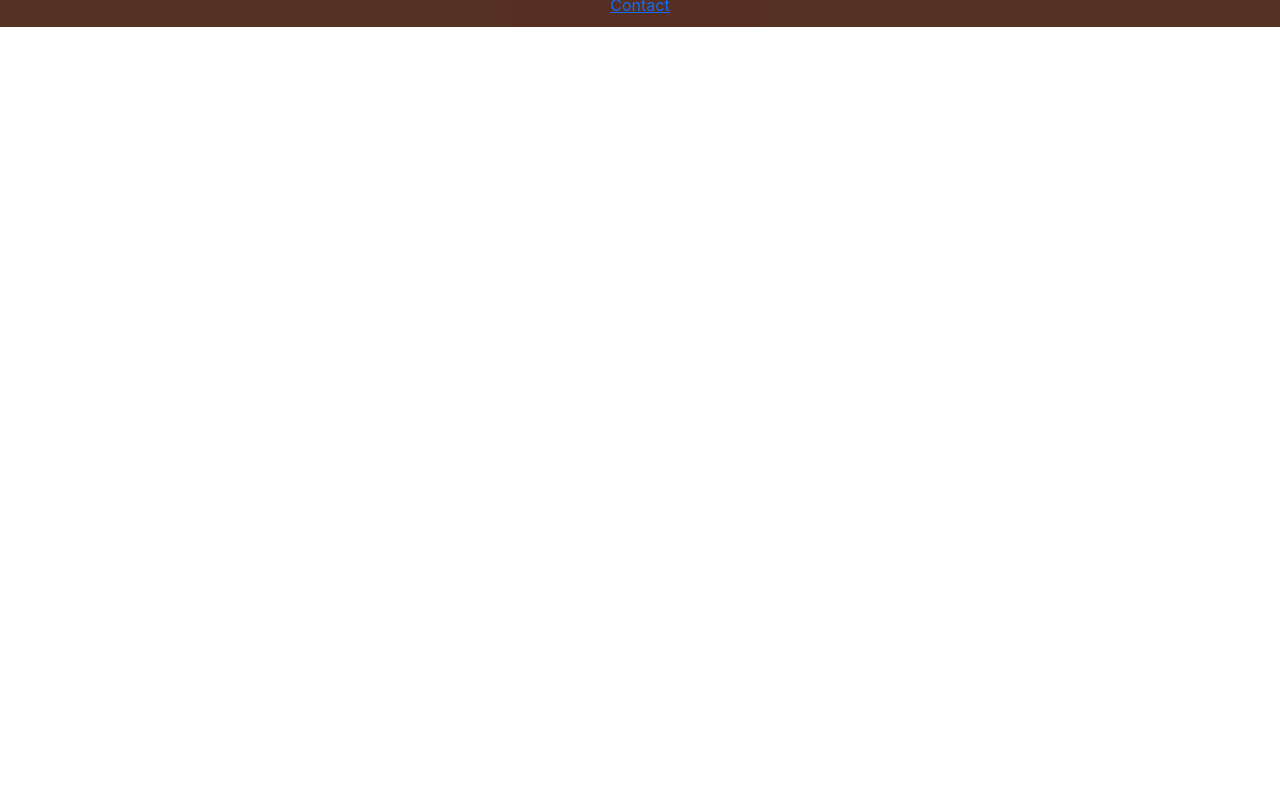
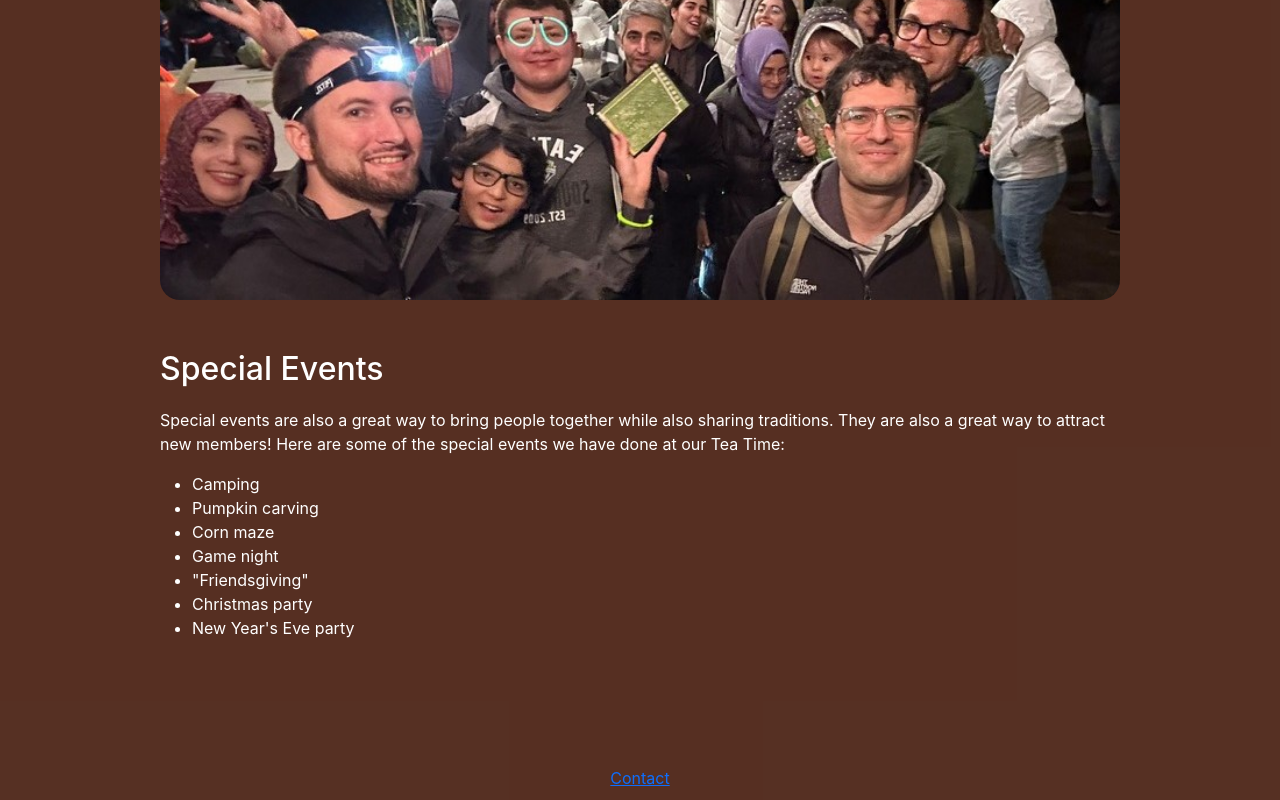
Before and after one commit to derekantrican/TeaTime, a React (Create React App) app: page /guidelines in a window 1280 px wide. Shown: the part 1332-2132 px from the top of the page. Before the commit the page ends 1359 px from the top, so only its background shows below. Built offline with nearby package versions, Linux system fonts and the light colour scheme.

Commit message:
Added Special Events section

```diff
--- a/src/pages/Guidelines.js
+++ b/src/pages/Guidelines.js
@@ -59,6 +59,21 @@ export function Guidelines() {
                         </p>
                     </li>
                 </ul>
+                <img style={{width: '100%', height: isMobile ? 200 : '50%', objectFit: 'cover', marginTop: 20, borderRadius: 20 }} src={`images/special_events${isMobile ? '_mobile' : ''}.jpeg`}/>
+                <h2>Special Events</h2>
+                <p>
+                    Special events are also a great way to bring people together while also sharing traditions. They are also a great way to attract new members!
+                    Here are some of the special events we have done at our Tea Time:
+                </p>
+                <ul>
+                    <li>Camping</li>
+                    <li>Pumpkin carving</li>
+                    <li>Corn maze</li>
+                    <li>Game night</li>
+                    <li>&quot;Friendsgiving&quot;</li>
+                    <li>Christmas party</li>
+                    <li>New Year's Eve party</li>
+                </ul>
             </div>
         </div>
     );
```
Also changed, not shown: public/images/special_events.jpeg (added), public/images/special_events_mobile.jpeg (added).
